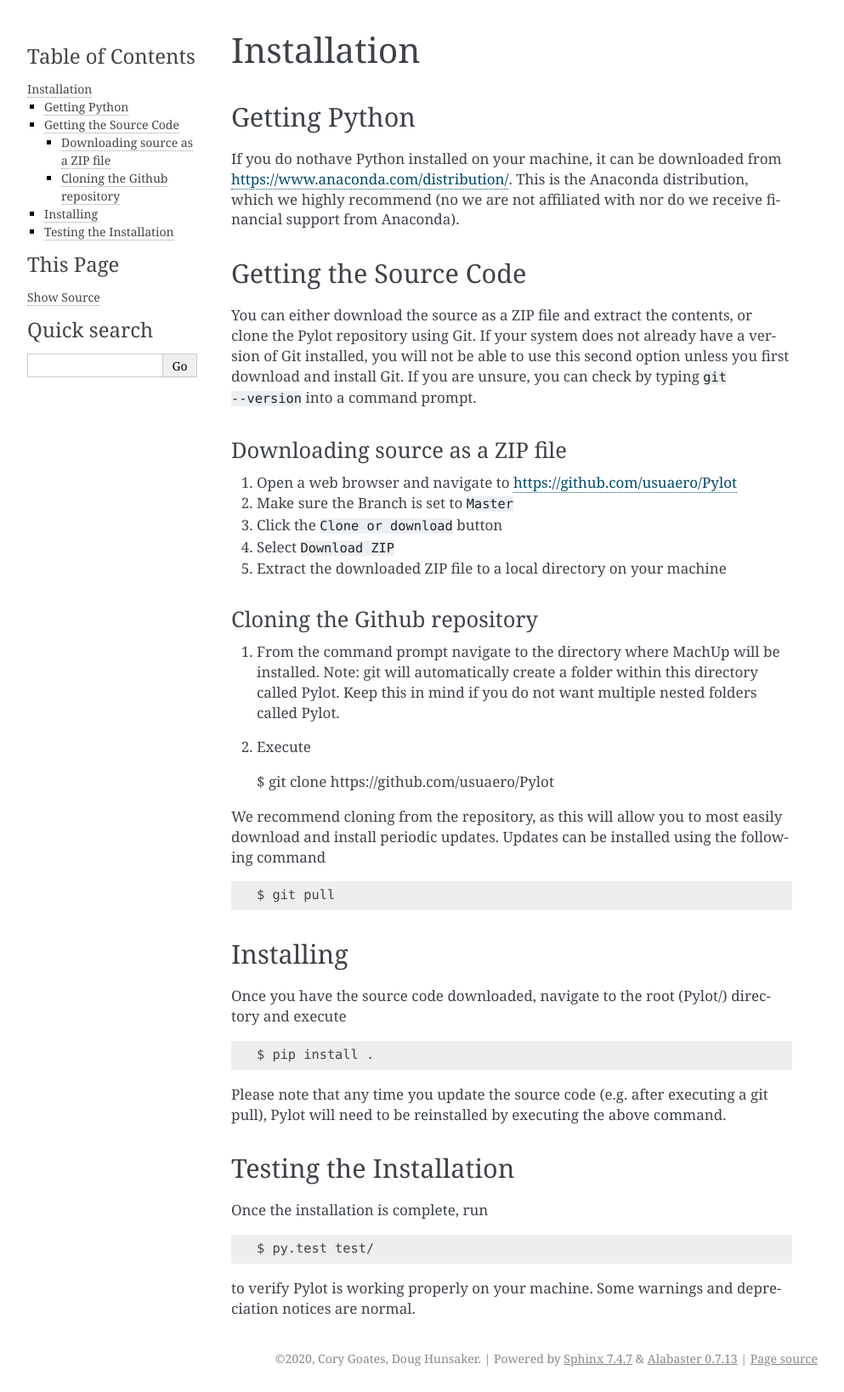
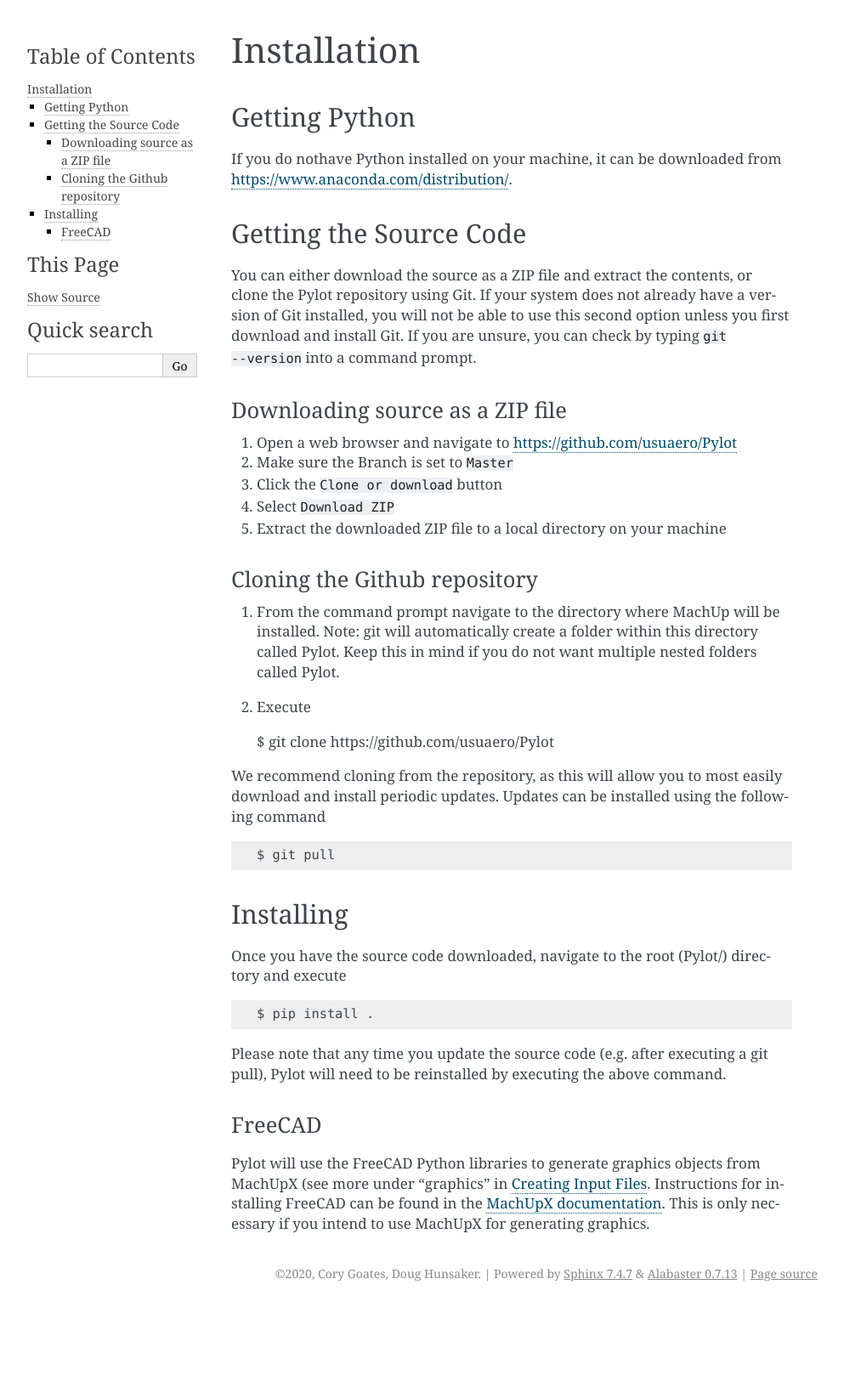
Before and after one commit to usuaero/Pylot, a Sphinx documentation site: the page built from docs/source/installation.md, in a window 1280 px wide. Shown: the whole page at 85% size, without its empty margins (148-1141 px from the left). Built offline with Sphinx 7.4.7, drawn with Linux system fonts in a browser that asks for light colours; after the commit the page ends 1538 px from its top, so only the background shows below that.

Commit message:
Updated documentation.

````diff
--- a/docs/source/building_custom_controllers.rst
+++ b/docs/source/building_custom_controllers.rst
@@ -1,10 +1,14 @@
 Building Custom Controllers
 ===========================
 
-A user defined controller can be derived from BaseController (found in pylot/controllers.py). For Pylot to recognize this controller, it must be named UserDefinedController and placed in the current working directory in a file named user_defined_controller.py. BaseController contains a number of abstract methods that must be defined in the derived class. To ensure proper Pylot behavior, non-abstract methods should not be redefined.
+Pylot implements controllers using an object-oriented approach. The aircraft has a controller object which is queries at each time step to get the current control state. The aircraft passes its current state and controls to the controller, and the controller determines the new control state. Pylot comes with four built in controller classes (NoController, JoystickController, KeyboardController, and TimeSequenceController) which are all derived from the class BaseController.
+
+A user can derive their own custom controller from BaseController (found in pylot/controllers.py). For Pylot to recognize this controller, it must be named UserDefinedController and placed in the current working directory in a file named user_defined_controller.py. BaseController contains one abstract method (```get_control```) that must be defined in the derived class. This method takes the time index, the current aircraft state vector, and the previous control state as arguments and returns the new control state as a dictionary. To ensure proper Pylot behavior, non-abstract methods should not be redefined.
 
 BaseController has the following structure:
 
 .. automodule:: pylot
 .. autoclass:: BaseController
    :members:
+
+Again, only ```get_control``` should be defined in any derived classes. All other methods should not be redefined.
--- a/docs/source/installation.md
+++ b/docs/source/installation.md
@@ -2,7 +2,7 @@
 
 ## Getting Python
 
-If you do nothave Python installed on your machine, it can be downloaded from [https://www.anaconda.com/distribution/](https://www.anaconda.com/distribution/). This is the Anaconda distribution, which we highly recommend (no we are not affiliated with nor do we receive financial support from Anaconda).
+If you do nothave Python installed on your machine, it can be downloaded from [https://www.anaconda.com/distribution/](https://www.anaconda.com/distribution/).
 
 ## Getting the Source Code
 
@@ -35,10 +35,5 @@
 
 Please note that any time you update the source code (e.g. after executing a git pull), Pylot will need to be reinstalled by executing the above command.
 
-## Testing the Installation
-
-Once the installation is complete, run
-
-    $ py.test test/
-
-to verify Pylot is working properly on your machine. Some warnings and depreciation notices are normal.
+### FreeCAD
+Pylot will use the FreeCAD Python libraries to generate graphics objects from MachUpX (see more under "graphics" in [Creating Input Files](creating_input_files). Instructions for installing FreeCAD can be found in the [MachUpX documentation](https://machupx.readthedocs.io/en/latest/installation.html#freecad-for-exporting-step-files). This is only necessary if you intend to use MachUpX for generating graphics.
````
Also changed, not shown: docs/source/introduction.md (+7 -1 lines), 1 other file.
